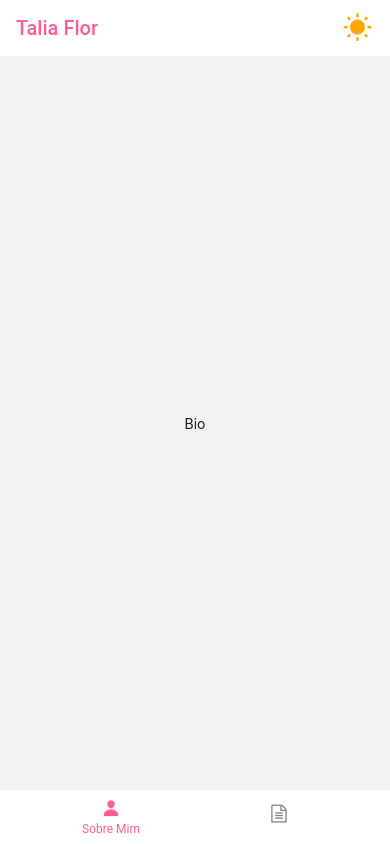
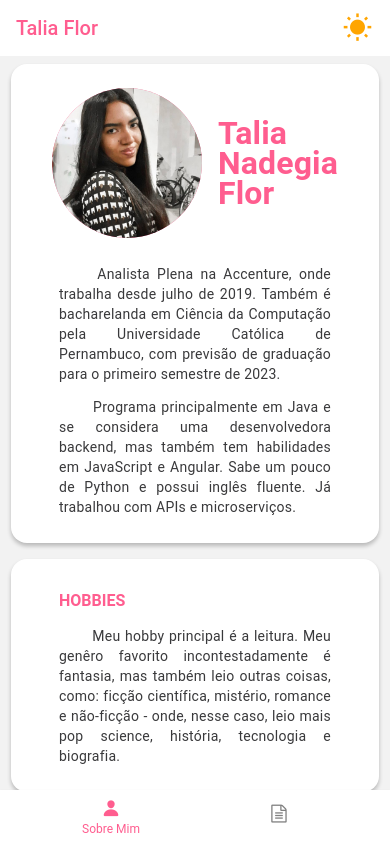
Before and after one commit to TaliaFlor/curriculo-react, a React Native app: screen /Bio in a window 390 px wide. Built offline with nearby package versions, Linux system fonts and the light colour scheme.

Commit message:
Finaliza tela 'Sobre Mim'

```diff
--- /dev/null
+++ b/src/components/atoms/IconLink.tsx
@@ -0,0 +1,29 @@
+import React from "react";
+import {Linking, StyleSheet} from "react-native";
+import * as WebBrowser from 'expo-web-browser';
+import {Avatar, TouchableRipple} from "react-native-paper";
+
+const styles = StyleSheet.create({
+    container: {
+        backgroundColor: 'transparent',
+        // @ts-ignore
+        borderRadius: '50em'
+    }
+});
+
+type Props = {
+    isWebsite?: boolean,
+    icon: string,
+    href: string,
+    style?: any,
+}
+
+export const IconLink = (props: Props) => {
+    const goto = () => props.isWebsite ? WebBrowser.openBrowserAsync(props.href) : Linking.openURL(props.href)
+
+    return (
+        <TouchableRipple style={[styles.container, props.style]} onPress={goto}>
+            <Avatar.Icon icon={props.icon} size={35}/>
+        </TouchableRipple>
+    );
+}
--- /dev/null
+++ b/src/components/atoms/Section.tsx
@@ -0,0 +1,33 @@
+import React from "react";
+import {StyleSheet} from "react-native";
+import {Surface} from "react-native-paper";
+
+export const styles = StyleSheet.create({
+    container: {
+        display: "flex",
+        flexDirection: "column",
+        alignItems: 'center',
+        justifyContent: 'center',
+        elevation: 4,
+        paddingVertical: '1.5em',
+        paddingHorizontal: '3em',
+        // @ts-ignore
+        borderRadius: '1em',
+        width: '23em',
+    }
+});
+
+
+type Props = {
+    isFirst?: boolean,
+    style?: any,
+    children?: any,
+};
+
+export const Section = (props: Props) => {
+    return (
+        <Surface style={[styles.container, props.style, (props.isFirst ? '' : {marginTop: '1em'})]}>
+            {props.children}
+        </Surface>
+    );
+}
--- /dev/null
+++ b/src/components/atoms/SectionParagraph.tsx
@@ -0,0 +1,25 @@
+import React from "react";
+
+import {Paragraph} from "react-native-paper";
+import {StyleSheet} from "react-native";
+
+
+const styles = StyleSheet.create({
+    paragraph: {
+        textAlign: "justify",
+    }
+});
+
+
+type Props = {
+    style?: any,
+    children?: any,
+};
+
+export const SectionParagraph = (props: Props) => {
+    return (
+        <Paragraph style={[styles.paragraph, props.style]}>
+            {'\t'} {props.children}
+        </Paragraph>
+    );
+}
--- /dev/null
+++ b/src/components/atoms/SectionTitle.tsx
@@ -0,0 +1,25 @@
+import React from "react";
+import {Headline, useTheme} from "react-native-paper";
+import {StyleSheet} from "react-native";
+
+const styles = StyleSheet.create({
+    title: {
+        // @ts-ignore
+        fontSize: '1em',
+        fontWeight: "bold",
+        alignSelf: "flex-start",
+        textTransform: "uppercase"
+    },
+});
+
+
+type Props = {
+  title: string
+};
+
+export const SectionTitle = (props: Props) => {
+    const theme = useTheme();
+
+    // @ts-ignore
+    return <Headline style={[styles.title, {color: theme?.colors.primary}]}>{props.title}</Headline>
+}
--- /dev/null
+++ b/src/components/templates/Bio/AboutMe.tsx
@@ -0,0 +1,46 @@
+import React from "react";
+import {Avatar, Title, useTheme} from "react-native-paper";
+import {StyleSheet, View} from "react-native";
+import {SectionParagraph} from "../../atoms/SectionParagraph";
+import {Section} from "../../atoms/Section";
+
+
+const styles = StyleSheet.create({
+    header: {
+        flex: 1,
+        flexDirection: "row",
+        alignItems: 'center',
+        justifyContent: 'center',
+    },
+    fullname: {
+        fontWeight: "bold",
+        marginLeft: '0.5em',
+        // @ts-ignore
+        fontSize: '2em'
+    }
+});
+
+export const AboutMe = () => {
+    const theme = useTheme();
+
+    return (
+        <Section isFirst>
+            <View style={styles.header}>
+                <Avatar.Image size={150} source={require('../../../../assets/images/photo.jpg')}/>
+                <Title style={[styles.fullname, {color: theme?.colors.primary}]}>Talia Nadegia Flor</Title>
+            </View>
+            <View style={{marginTop: '1.5em'}}>
+                <SectionParagraph>
+                    Analista Plena na Accenture, onde trabalha desde julho de 2019. Também é
+                    bacharelanda em Ciência da Computação pela Universidade Católica de Pernambuco,
+                    com previsão de graduação para o primeiro semestre de 2023.
+                </SectionParagraph>
+                <SectionParagraph style={{marginTop: '0.75em'}}>
+                    Programa principalmente em Java e se considera uma desenvolvedora backend,
+                    mas também tem habilidades em JavaScript e Angular. Sabe um pouco de Python e
+                    possui inglês fluente. Já trabalhou com APIs e microserviços.
+                </SectionParagraph>
+            </View>
+        </Section>
+    );
+}
--- /dev/null
+++ b/src/components/templates/Bio/Contact.tsx
@@ -0,0 +1,15 @@
+import React from "react";
+import {Section} from "../../atoms/Section";
+import {IconLink} from "../../atoms/IconLink";
+
+
+export const Contact = () => {
+    return (
+        <Section style={{flexDirection: 'row'}}>
+            <IconLink icon="cellphone" href="tel:+0000000000000"/>
+            <IconLink style={{marginLeft: '0.75em'}} icon="email-multiple" href="mailto:email@email.com"/>
+            <IconLink style={{marginLeft: '0.75em'}} isWebsite icon="github" href="https://github.com/[id]"/>
+            <IconLink style={{marginLeft: '0.75em'}} icon="linkedin" href="linkedin://profile/[id]"/>
+        </Section>
+    );
+}
--- /dev/null
+++ b/src/components/templates/Bio/Hobbies.tsx
@@ -0,0 +1,20 @@
+import React from "react";
+import {SectionTitle} from "../../atoms/SectionTitle";
+import {SectionParagraph} from "../../atoms/SectionParagraph";
+import {Section} from "../../atoms/Section";
+
+
+export const Hobbies = () => {
+    return (
+        <Section>
+            <SectionTitle title="Hobbies"/>
+            <SectionParagraph style={{marginTop: '0.5em'}}>
+                Meu hobby principal é a leitura. Meu genêro favorito
+                incontestadamente é fantasia, mas também leio outras coisas,
+                como: ficção científica, mistério, romance e não-ficção -
+                onde, nesse caso, leio mais pop science, história, tecnologia
+                e biografia.
+            </SectionParagraph>
+        </Section>
+    );
+}
--- a/src/pages/Bio.tsx
+++ b/src/pages/Bio.tsx
@@ -1,21 +1,30 @@
-import {StyleSheet, Text, View} from "react-native";
+import {ScrollView, StyleSheet, View} from "react-native";
 import React from "react";
-import {useTheme} from "react-native-paper";
+import {AboutMe} from "../components/templates/Bio/AboutMe";
+import {Hobbies} from "../components/templates/Bio/Hobbies";
+import {Contact} from "../components/templates/Bio/Contact";
+
+
+const MARGIN = '0.5em';
 
 const styles = StyleSheet.create({
-    container: {
-        flex: 1,
+    flex: {
+        display: "flex",
         alignItems: 'center',
         justifyContent: 'center',
-    }
+    },
 });
 
 export const Bio = () => {
-    const theme = useTheme();
+    return (
+        <ScrollView contentContainerStyle={styles.flex}>
+            <View style={{marginTop: MARGIN}}/>
 
-    return (
-        <View style={styles.container}>
-            <Text style={[{color: theme?.colors.text}]}>Bio</Text>
-        </View>
+            <AboutMe/>
+            <Hobbies/>
+            <Contact/>
+
+            <View style={{marginBottom: MARGIN}}/>
+        </ScrollView>
     );
 }
--- a/src/pages/Resume.tsx
+++ b/src/pages/Resume.tsx
@@ -15,7 +15,7 @@ export const Resume = () => {
 
     return (
         <View style={styles.container}>
-            <Text style={[{color: theme?.colors.text}]}>Resume</Text>
+            <Text style={{color: theme?.colors.text}}>Resume</Text>
         </View>
     );
 }
```
Also changed, not shown: assets/images/photo.jpg (added).
